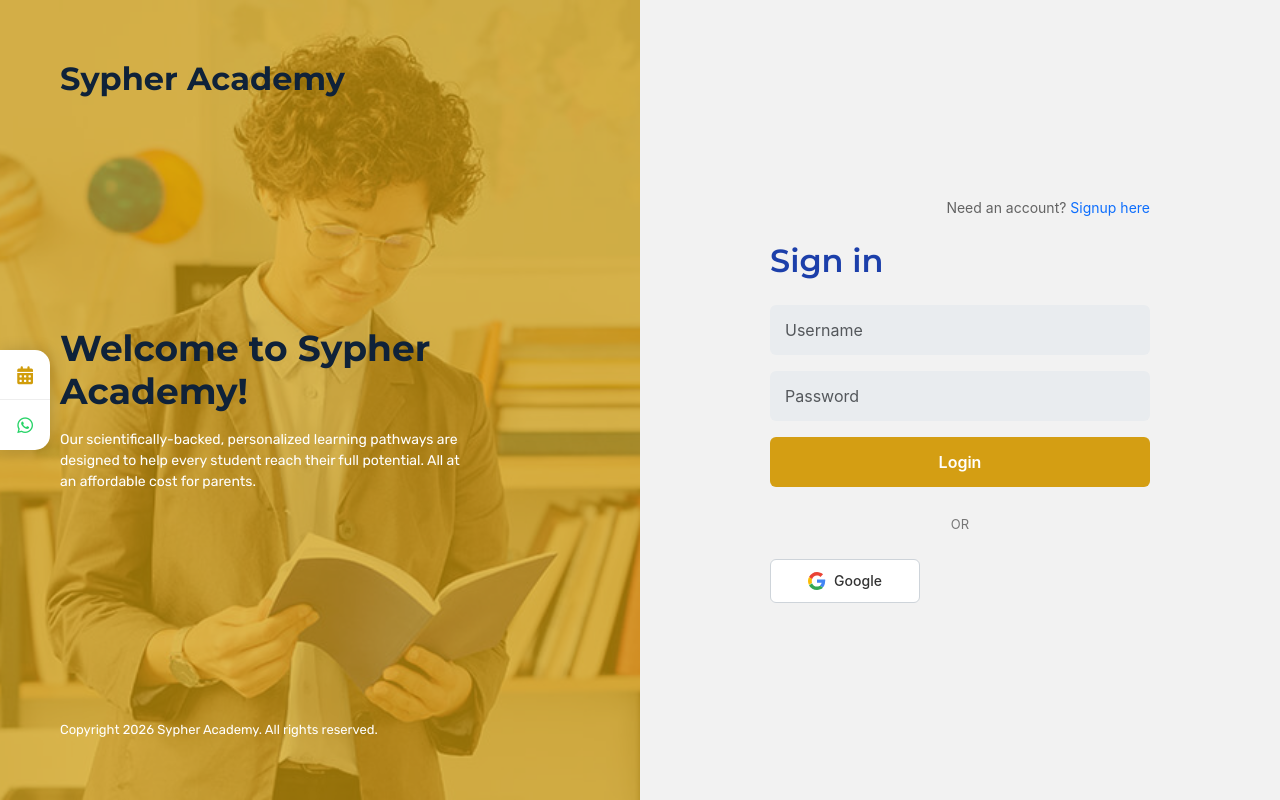
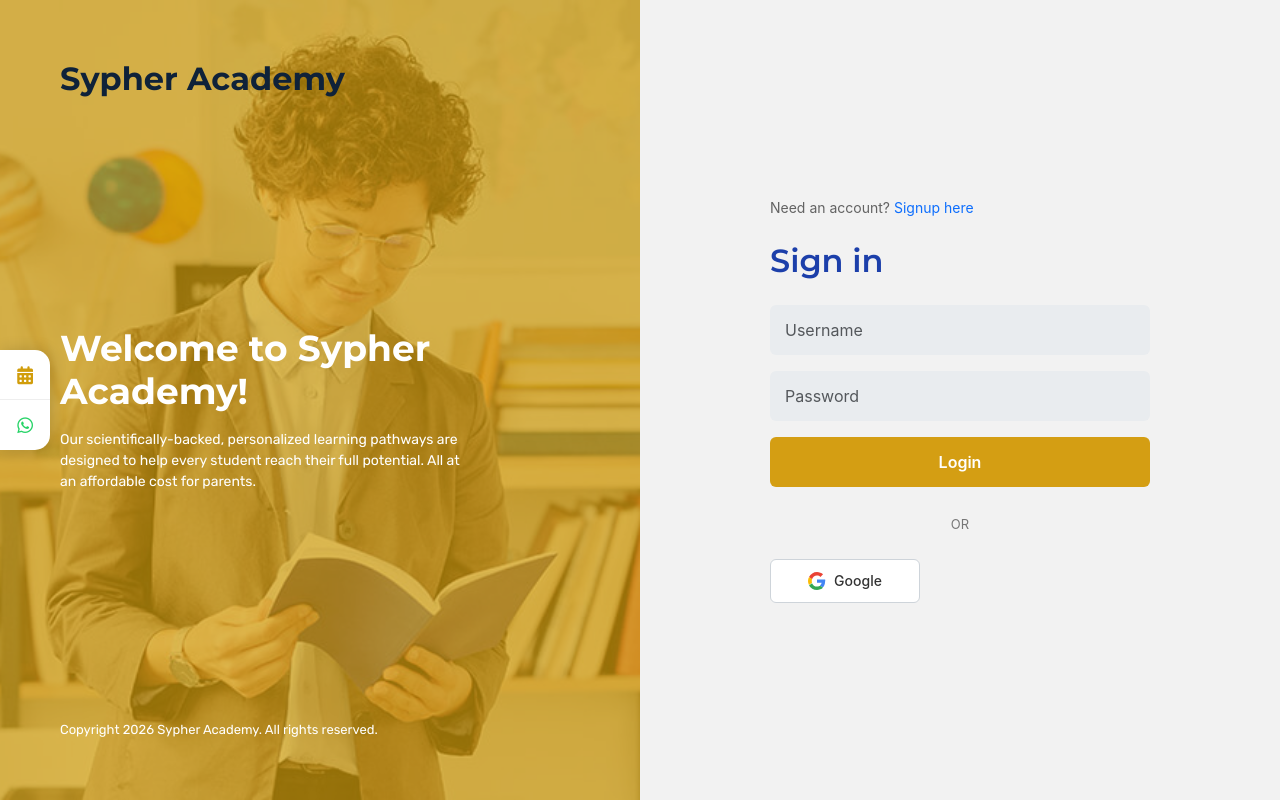
Before and after one commit to KiranSwamy456/sypher-new-server, a Next.js app: page /sign-in in a window 1280 px wide. Built offline with nearby package versions, Linux system fonts and the light colour scheme.

Commit message:
login page design chnages

```diff
--- a/component/authentication/LoginSection.js
+++ b/component/authentication/LoginSection.js
@@ -15,7 +15,7 @@
             <h2 className="logo">Sypher Academy</h2>
 
             <div className="welcome-box">
-              <h1 style={{ color:"#0f2239"}}>Welcome to Sypher Academy!</h1>
+              <h1 style={{ color:"#fff"}}>Welcome to Sypher Academy!</h1>
               <p>
                 Our scientifically-backed, personalized learning pathways are designed to help every student reach their full potential. All at an affordable cost for parents.
               </p>
@@ -28,7 +28,7 @@
         </div>
 
         {/* RIGHT SIDE */}
-        <div className="col-lg-6 right-panel d-flex align-items-center justify-content-center">
+        {/*  <div className="col-lg-6 right-panel d-flex align-items-center justify-content-center">
           <div className="login-wrapper">
 
             <div className="text-end small mb-4">
@@ -49,6 +49,33 @@
             </div>
 
           </div>
+        </div>  */}
+
+        <div className="col-lg-6 right-panel d-flex align-items-center justify-content-center">
+          <div className="login-wrapper">
+
+            {/* Signup text */}
+            <div className="small mb-4 bold">
+              Need an account? <a href="#">Signup here</a>
+            </div>
+
+            {/* Title */}
+            <h2 className="signin-title mb-4">Sign in</h2>
+
+            {/* Login Form */}
+            <LoginForm />
+
+            {/* Divider */}
+            <div className="divider my-4 text-center">
+              <span>OR</span>
+            </div>
+
+            {/* Social Buttons */}
+            <div className="social-buttons">
+              <GoogleLoginButton />
+            </div>
+
+          </div>
         </div>
 
       </div>
--- a/component/slider/TestimonialSlider.js
+++ b/component/slider/TestimonialSlider.js
@@ -1,6 +1,6 @@
 import { testimonialData } from "@/data/Data";
 import React from "react";
-import Slider from "react-slick"; //HI
+import Slider from "react-slick";
 
 const TestimonialSlider = () => {
   return (
```
